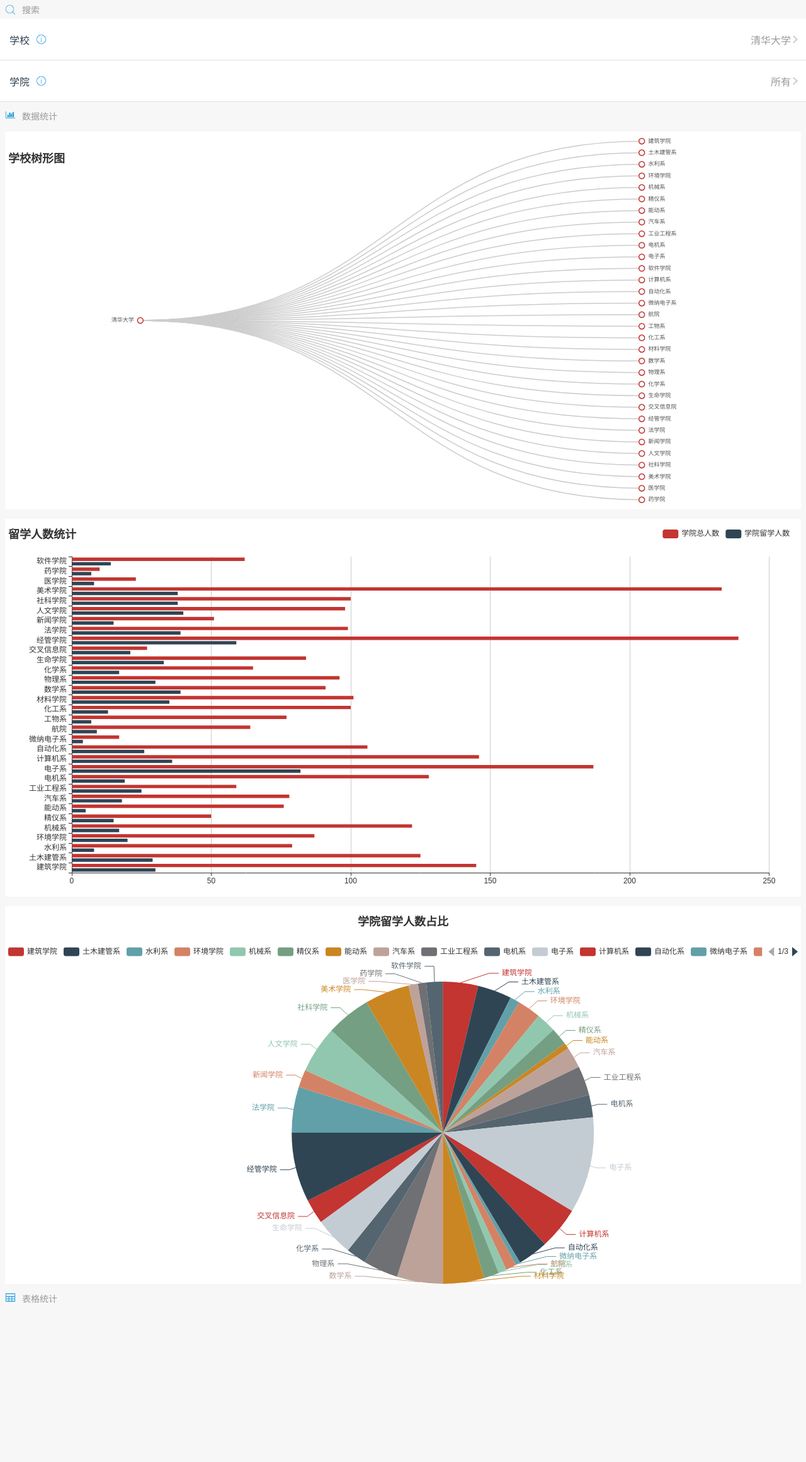
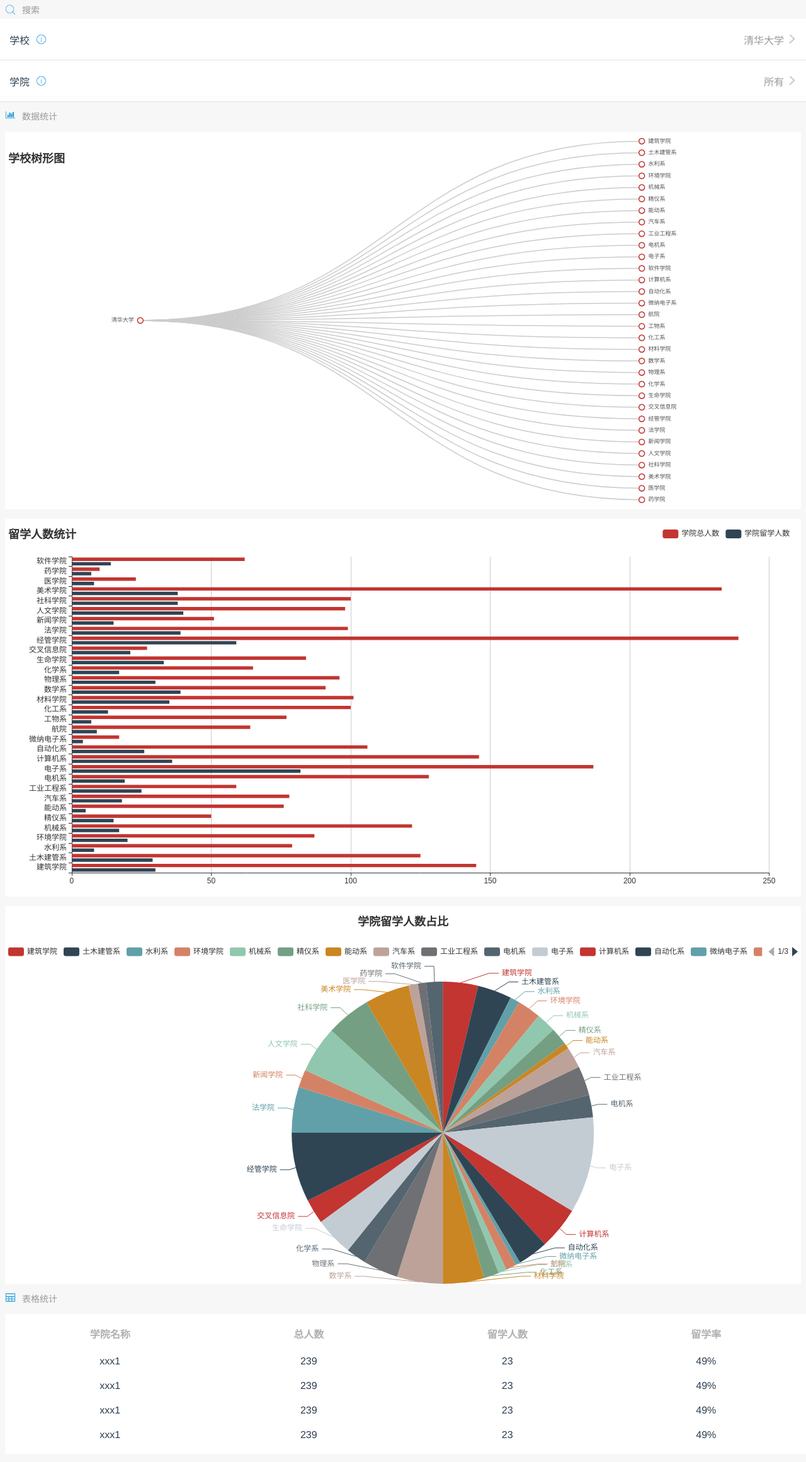
Before and after one commit to shaoqianheng/count, a Vue app: page /#/ in a window 1280 px wide. Shown: the whole page at 63% size. Before the commit the page ends 2085 px from the top, so only its background shows below. Built offline with nearby package versions, Linux system fonts and the light colour scheme; what mint-ui would draw is missing.

Commit message:
添加表格

```diff
--- a/src/page/home.vue
+++ b/src/page/home.vue
@@ -12,7 +12,6 @@
         </label>
         <div class="right-container" @click="togglePicker('school')">
           <div class="search-name">{{selectSchName}}</div>
-          <div class="right-arrow"></div>
         </div>
       </div>
       <div class="search-item-container">
@@ -22,7 +21,6 @@
         </label>
         <div class="right-container" @click="togglePicker('academy')">
           <div class="search-name">{{selectAcademyName || '所有'}}</div>
-          <div class="right-arrow"></div>
         </div>
       </div>
     </div>
@@ -41,7 +39,42 @@
         表格统计
       </div>
       <div class="graph-container">
-
+        <table>
+          <thead>
+            <tr>
+              <th>学院名称</th>
+              <th>总人数</th>
+              <th>留学人数</th>
+              <th>留学率</th>
+            </tr>
+          </thead>
+          <tbody>
+            <tr>
+              <td>xxx1</td>
+              <td>239</td>
+              <td>23</td>
+              <td>49%</td>
+            </tr>
+            <tr>
+              <td>xxx1</td>
+              <td>239</td>
+              <td>23</td>
+              <td>49%</td>
+            </tr>
+            <tr>
+              <td>xxx1</td>
+              <td>239</td>
+              <td>23</td>
+              <td>49%</td>
+            </tr>
+            <tr>
+              <td>xxx1</td>
+              <td>239</td>
+              <td>23</td>
+              <td>49%</td>
+            </tr>
+          </tbody>
+        </table>
       </div>
     </div>
     <div class="picker-container" v-if="sheetVisible" transition="modal">
@@ -334,11 +367,12 @@
     .search-container {
       .search-item-container {
         display: flex;
+        position: relative;
         justify-content: space-between;
         align-items: center;
         border-bottom: 1px solid #E2E2E2FF;
         height: 65px;
-        padding: 0 15px;
+        padding: 0 35px 0 15px;
         background-color: #fff;
         label {
           display: flex;
@@ -353,14 +387,21 @@
           color: #999999FF;
           .search-name {
             margin-left: 10px;
+            display: flex;
+            align-items: center;
           }
-          .right-arrow {
-            width: 7px;
-            height: 7px;
-            border-top: 2px solid #CCCCCCFF;
-            border-right: 2px solid #CCCCCCFF;
-            transform: rotate(45deg);
-            -webkit-transform: rotate(45deg);
+          ::after {
+            border: 2px solid #c8c8cd;
+            border-bottom-width: 0;
+            border-left-width: 0;
+            content: '';
+            top: 32px;
+            right: 20px;
+            position: absolute;
+            width: 8px;
+            height: 9px;
+            -webkit-transform: translateY(-50%) rotate(45deg);
+            transform: translateY(-50%) rotate(45deg);
           }
         }
       }
@@ -381,6 +422,26 @@
         min-height: 600px;
         background-color: #fff;
         margin-top: 15px;
+      }
+      .graph-container {
+        margin-top: 15px;
+        background: #fff;
+        width: 100%;
+        padding: 10px 8px;
+        table {
+          width: 100%;
+          th {
+            color: #B1B1B1;
+            height: 40px;
+            line-height: 40px;
+          }
+          td {
+            width: 25%;
+            height: 35px;
+            line-height: 35px;
+            text-align: center;
+          }
+        }
       }
     }
   }
```
Also changed, not shown: 10 other files (tests, documents, lock files or other folders).
